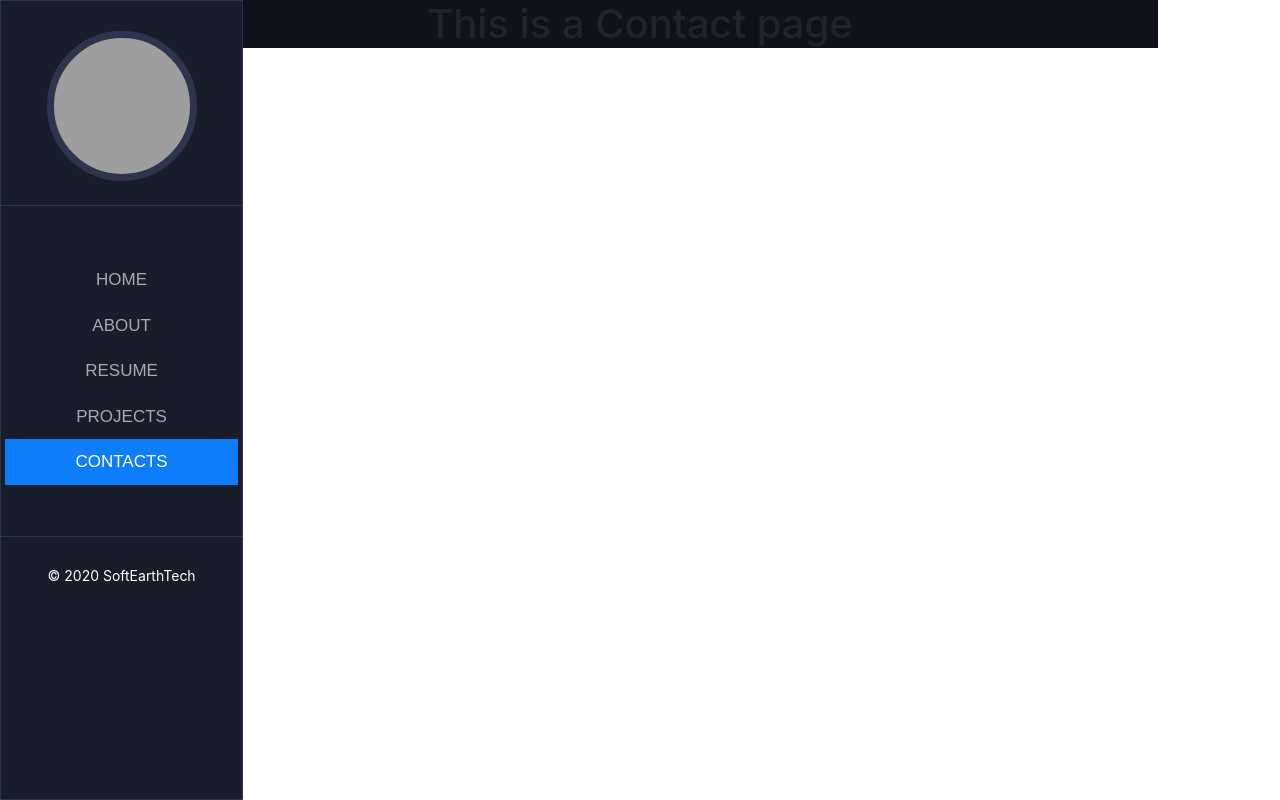
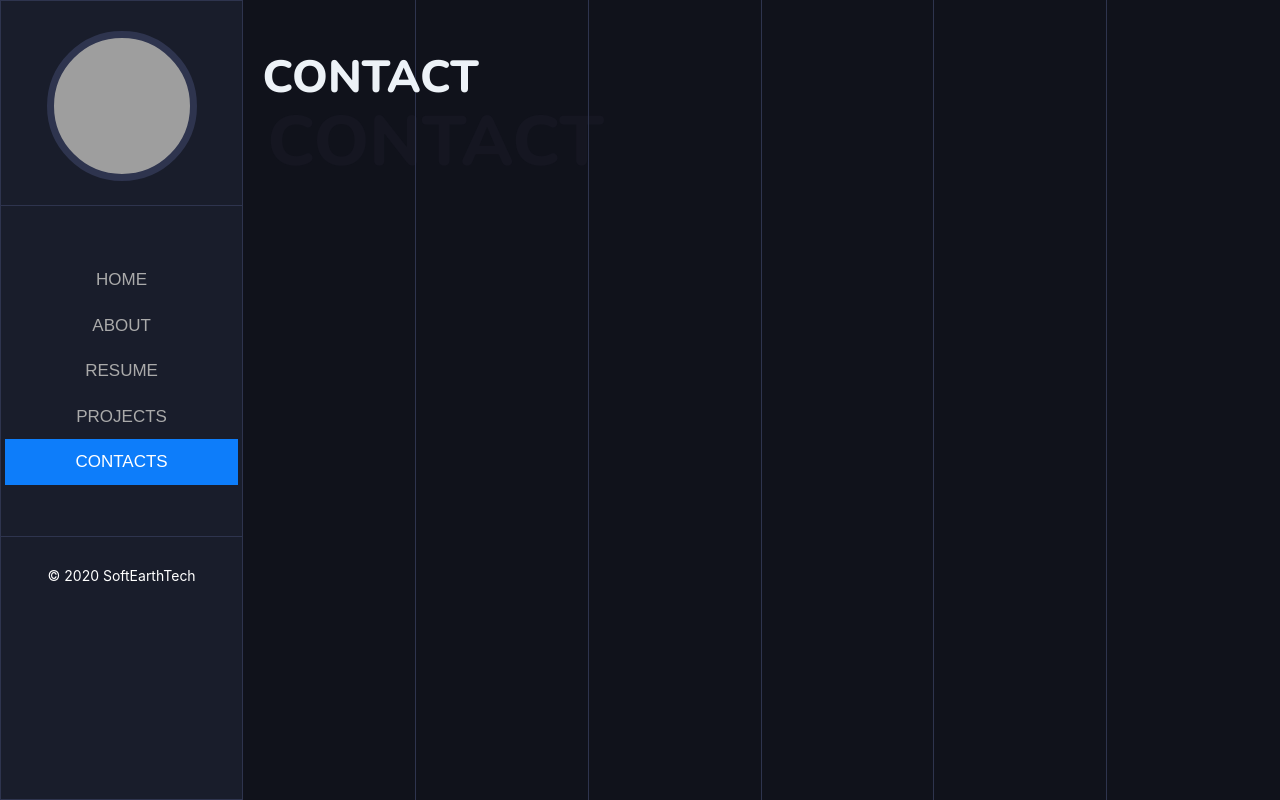
Before and after one commit to OdongAlican/Portfolio, a Vue app: page /contacts in a window 1280 px wide. Built offline with nearby package versions, Linux system fonts and the light colour scheme; grey boxes are pictures that could not be loaded.

Commit message:
initial views for contact, resume and projects

```diff
--- a/src/views/About.vue
+++ b/src/views/About.vue
@@ -1,5 +1,5 @@
 <template>
-  <div class="about sections">
+  <div class="about">
     <h1 class="ml-4">
       ABOUT ME
     </h1>
--- a/src/views/Contact.vue
+++ b/src/views/Contact.vue
@@ -1,12 +1,59 @@
 <template>
-  <div class="home sections">
-    <h1>This is a Contact page</h1>
+  <div class="about">
+    <h1 class="ml-4">
+      CONTACT
+    </h1>
+    <div class="home sections home-page d-flex">
+      <div class="background-section col-md-2"></div>
+      <div class="background-section col-md-2"></div>
+      <div class="background-section col-md-2"></div>
+      <div class="background-section col-md-2"></div>
+      <div class="background-section col-md-2"></div>
+      <div class="main-content">
+        <div>
+          <h1>
+            CONTACT
+          </h1>
+        </div>
+      </div>
+    </div>
   </div>
 </template>
-<script>
-export default {
-  name: "Resume",
-  components: {
-  }
-};
-</script>
+<style scoped>
+.main-content {
+  position: absolute;
+  width: 77em;
+  margin: 4em 1.5em;
+}
+
+.about{
+  overflow: auto;
+  position: absolute;
+  width: 81%;
+  right: 0;
+}
+
+.home {
+  top: 0;
+  padding: 0;
+}
+
+.about h1 {
+  font-family: Nunito,sans-serif;
+  position: absolute;
+  font-size: 70px;
+  margin-top: 100px;
+  color: #151621;
+}
+
+.home h1 {
+  font-size: 45px;
+  margin-top: 0;
+  color: #EDF2F7;
+}
+
+.sections {
+  height: 100vh;
+}
+
+</style>
--- a/src/views/Project.vue
+++ b/src/views/Project.vue
@@ -1,12 +1,59 @@
 <template>
-  <div class="home sections">
-    <h1>This is a Project page</h1>
+  <div class="about">
+    <h1 class="ml-4">
+      PROJECTS
+    </h1>
+    <div class="home sections home-page d-flex">
+      <div class="background-section col-md-2"></div>
+      <div class="background-section col-md-2"></div>
+      <div class="background-section col-md-2"></div>
+      <div class="background-section col-md-2"></div>
+      <div class="background-section col-md-2"></div>
+      <div class="main-content">
+        <div>
+          <h1>
+            PROJECTS
+          </h1>
+        </div>
+      </div>
+    </div>
   </div>
 </template>
-<script>
-export default {
-  name: "Resume",
-  components: {
-  }
-};
-</script>
+<style scoped>
+.main-content {
+  position: absolute;
+  width: 77em;
+  margin: 4em 1.5em;
+}
+
+.about{
+  overflow: auto;
+  position: absolute;
+  width: 81%;
+  right: 0;
+}
+
+.home {
+  top: 0;
+  padding: 0;
+}
+
+.about h1 {
+  font-family: Nunito,sans-serif;
+  position: absolute;
+  font-size: 70px;
+  margin-top: 100px;
+  color: #151621;
+}
+
+.home h1 {
+  font-size: 45px;
+  margin-top: 0;
+  color: #EDF2F7;
+}
+
+.sections {
+  height: 100vh;
+}
+
+</style>
--- a/src/views/Resume.vue
+++ b/src/views/Resume.vue
@@ -1,12 +1,59 @@
 <template>
-  <div class="home sections">
-    <h1>This is an Resume page</h1>
+  <div class="about">
+    <h1 class="ml-4">
+      RESUME
+    </h1>
+    <div class="home sections home-page d-flex">
+      <div class="background-section col-md-2"></div>
+      <div class="background-section col-md-2"></div>
+      <div class="background-section col-md-2"></div>
+      <div class="background-section col-md-2"></div>
+      <div class="background-section col-md-2"></div>
+      <div class="main-content">
+        <div>
+          <h1>
+            RESUME
+          </h1>
+        </div>
+      </div>
+    </div>
   </div>
 </template>
-<script>
-export default {
-  name: "Resume",
-  components: {
-  }
-};
-</script>
+<style scoped>
+.main-content {
+  position: absolute;
+  width: 77em;
+  margin: 4em 1.5em;
+}
+
+.about{
+  overflow: auto;
+  position: absolute;
+  width: 81%;
+  right: 0;
+}
+
+.home {
+  top: 0;
+  padding: 0;
+}
+
+.about h1 {
+  font-family: Nunito,sans-serif;
+  position: absolute;
+  font-size: 70px;
+  margin-top: 100px;
+  color: #151621;
+}
+
+.home h1 {
+  font-size: 45px;
+  margin-top: 0;
+  color: #EDF2F7;
+}
+
+.sections {
+  height: 100vh;
+}
+
+</style>
```
